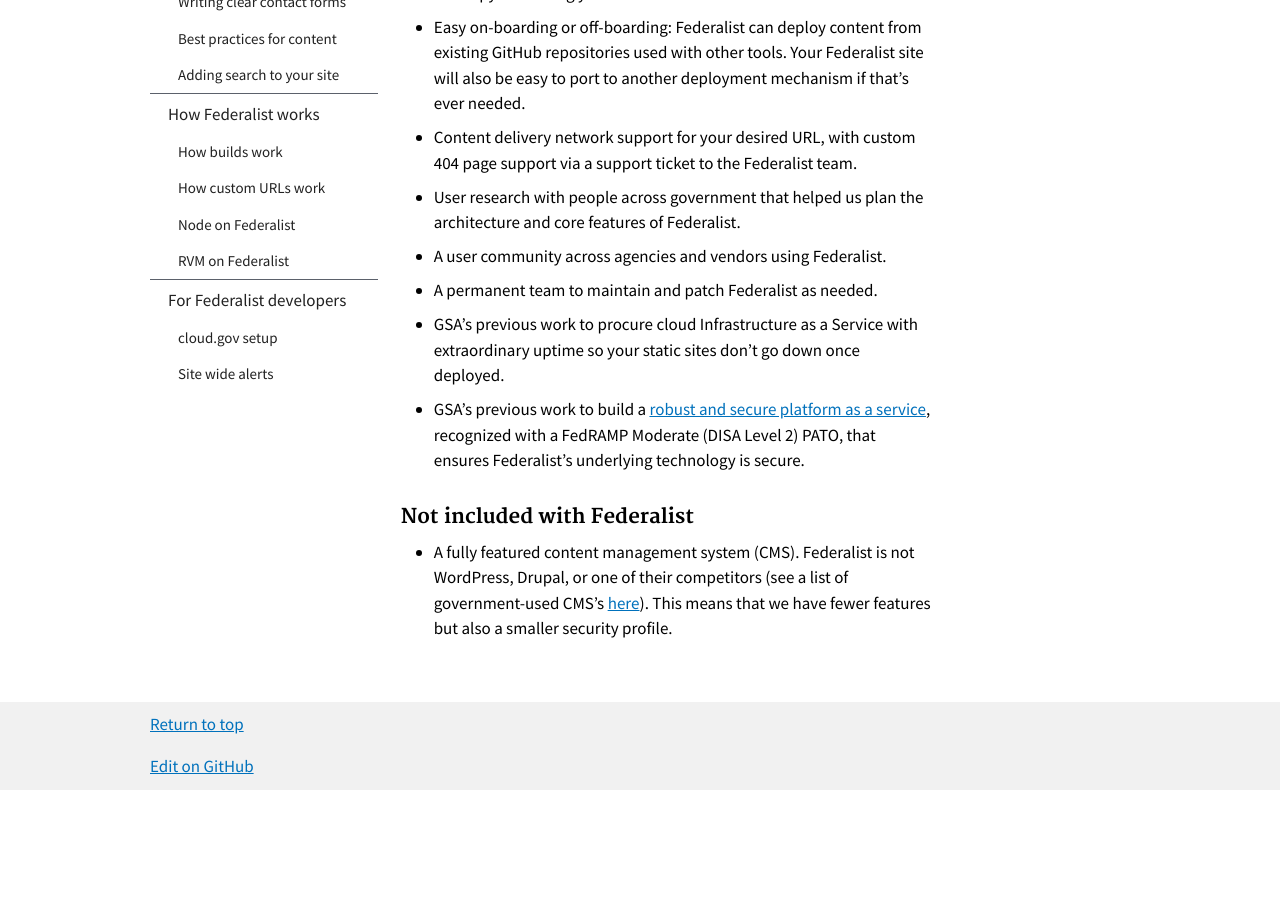
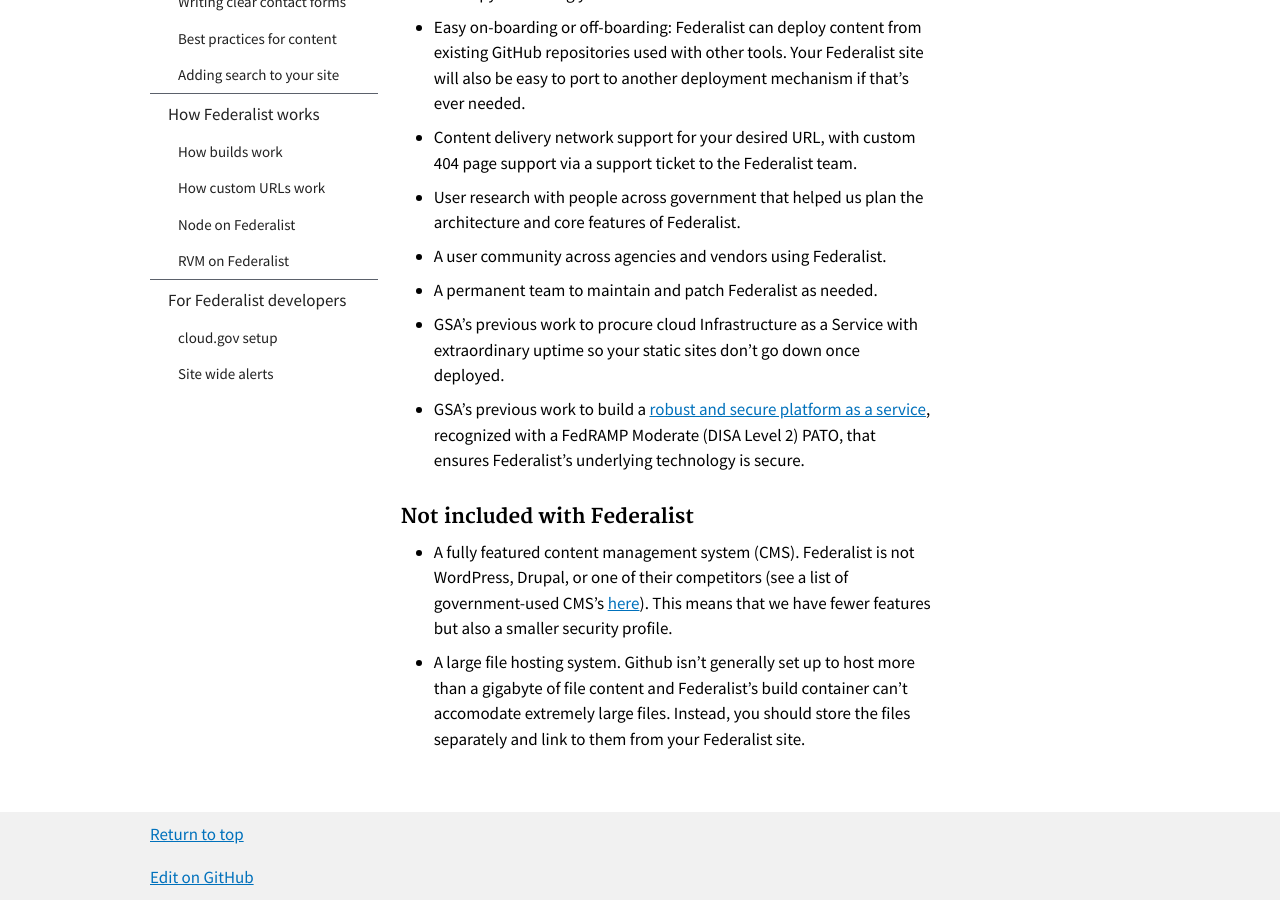
Before and after one commit to Macy-FK/federaliste, a Jekyll site: the page built from pages/using-federalist/included-with-federalist.md, in a window 1280 px wide and 900 px high, scrolled down 749 px. Built offline with Jekyll 4.4.1, drawn with Linux system fonts in a browser that asks for light colours; Markdown is read by kramdown in place of the engine named in the settings; before the commit the page ends 1539 px from its top, so only the background shows below that.

Commit message:
add note about storing large files

```diff
--- a/pages/using-federalist/included-with-federalist.md
+++ b/pages/using-federalist/included-with-federalist.md
@@ -23,3 +23,4 @@ We've gotten several questions about the value of purchasing Federalist. Here ar
 ### Not included with Federalist
 
 * A fully featured content management system (CMS). Federalist is not WordPress, Drupal, or one of their competitors (see a list of government-used CMS's [here](https://www.digitalgov.gov/resources/content-management-systems-used-by-government-agencies/)). This means that we have fewer features but also a smaller security profile.
+* A large file hosting system. Github isn't generally set up to host more than a gigabyte of file content and Federalist's build container can't accomodate extremely large files. Instead, you should store the files separately and link to them from your Federalist site.
```
